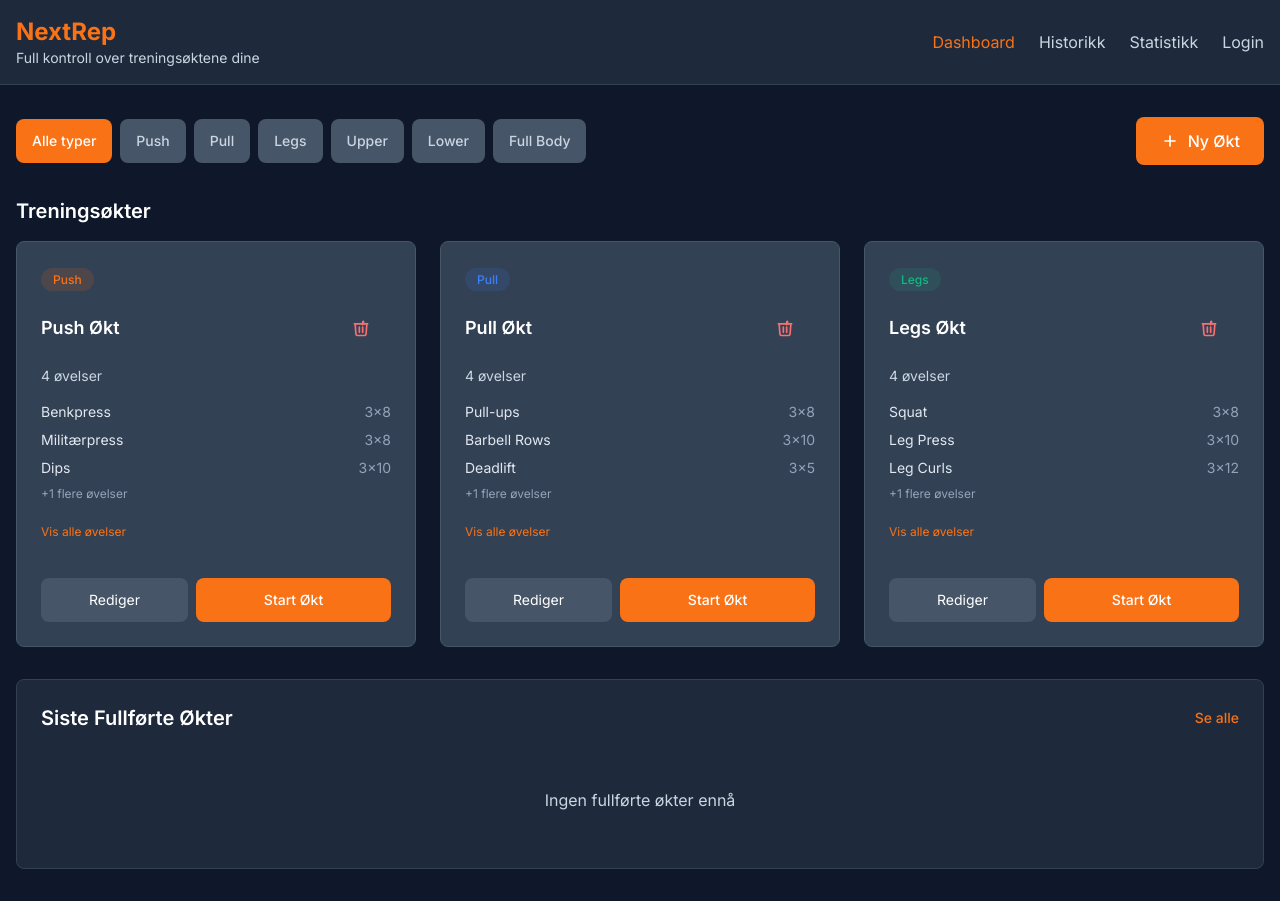
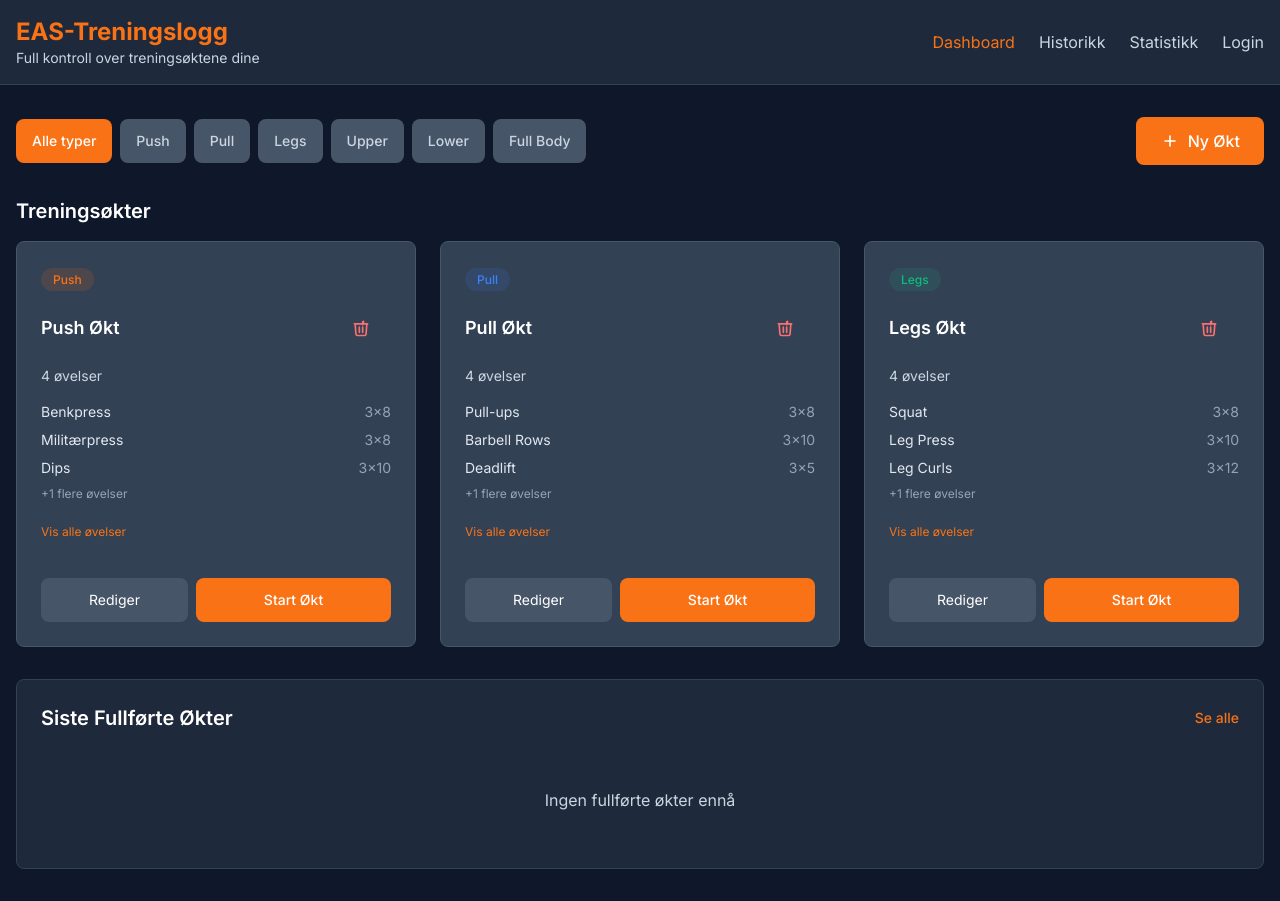
Before and after one commit to eivindsimonsen/lift-workout-app, a Vue app: page / in a window 1280 px wide. Built offline with nearby package versions, Linux system fonts and the light colour scheme.

Commit message:
Changed app name

```diff
--- a/index.html
+++ b/index.html
@@ -4,8 +4,8 @@
     <meta charset="UTF-8" />
     <link rel="icon" type="image/svg+xml" href="/vite.svg" />
     <meta name="viewport" content="width=device-width, initial-scale=1.0, user-scalable=no, viewport-fit=cover" />
-    <meta name="description" content="NextRep - Din personlige treningslogg. Full kontroll over treningsøktene dine med progresjonssporing og statistikk." />
-    <title>NextRep - Treningslogg</title>
+    <meta name="description" content="EAS - Treningslogg, din personlige treningslogg. Full kontroll over treningsøktene dine med progresjonssporing og statistikk." />
+    <title>EAS - Treningslogg</title>
     <link rel="preconnect" href="https://fonts.googleapis.com">
     <link rel="preconnect" href="https://fonts.gstatic.com" crossorigin>
     <link href="https://fonts.googleapis.com/css2?family=Inter:wght@300;400;500;600;700&display=swap" rel="stylesheet">
--- a/package.json
+++ b/package.json
@@ -1,8 +1,8 @@
 {
-  "name": "nextrep-workout-app",
+  "name": "eas-treningslogg",
   "version": "1.0.0",
   "type": "module",
-  "description": "NextRep by Eivind - En minimalistisk treningslogg",
+  "description": "EAS-Treningslogg - En minimalistisk treningslogg",
   "scripts": {
     "dev": "vite",
     "build": "vite build",
--- a/src/App.vue
+++ b/src/App.vue
@@ -5,7 +5,7 @@
         <div class="flex items-center justify-between">
           <div>
             <h1 class="text-2xl font-bold text-white">
-              <span class="text-primary-500">NextRep</span>
+              <span class="text-primary-500">EAS-Treningslogg</span>
             </h1>
             <p class="text-sm text-dark-300">Full kontroll over treningsøktene dine</p>
           </div>
--- a/src/stores/workoutStore.ts
+++ b/src/stores/workoutStore.ts
@@ -111,8 +111,8 @@ export const useWorkoutStore = defineStore('workout', () => {
   const loadData = () => {
     isLoading.value = true
     try {
-      const savedTemplates = localStorage.getItem('nextrep-templates')
-      const savedSessions = localStorage.getItem('nextrep-sessions')
+      const savedTemplates = localStorage.getItem('eas-treningslogg-templates')
+      const savedSessions = localStorage.getItem('eas-treningslogg-sessions')
 
       if (savedTemplates) {
         templates.value = JSON.parse(savedTemplates)
@@ -137,8 +137,8 @@ export const useWorkoutStore = defineStore('workout', () => {
 
   const saveData = () => {
     try {
-      localStorage.setItem('nextrep-templates', JSON.stringify(templates.value))
-      localStorage.setItem('nextrep-sessions', JSON.stringify(sessions.value))
+      localStorage.setItem('eas-treningslogg-templates', JSON.stringify(templates.value))
+      localStorage.setItem('eas-treningslogg-sessions', JSON.stringify(sessions.value))
     } catch (error) {
       console.error('Error saving data:', error)
     }
--- a/src/views/Login.vue
+++ b/src/views/Login.vue
@@ -2,7 +2,7 @@
   <div class="max-w-md mx-auto">
     <div class="text-center mb-8">
       <h1 class="text-3xl font-bold text-white mb-2">Logg inn</h1>
-      <p class="text-dark-300">Logg inn på din NextRep konto</p>
+              <p class="text-dark-300">Logg inn på din EAS-Treningslogg konto</p>
     </div>
 
     <div class="card">
```
Also changed, not shown: 2 other files (tests, documents, lock files or other folders).
